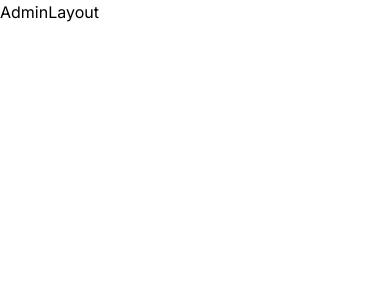
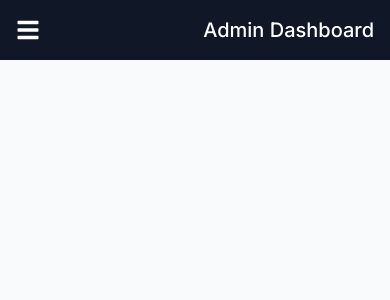
Before and after one commit to abenaya-se22003/Full_Stack_MERN_Project, a React (Vite) app in the folder frontend/: page /admin in a window 390 px wide. Shown: the top 300 px of the page. Built offline with nearby package versions, Linux system fonts and the light colour scheme; a web font is replaced by a local one.

Commit message:
implement AdminLayout with sidebar

```diff
--- a/frontend/src/components/Admin/AdminLayout.jsx
+++ b/frontend/src/components/Admin/AdminLayout.jsx
@@ -1,9 +1,34 @@
-import React from 'react'
+import { useState } from "react";
+import { FaBars, FaBoxOpen, FaClipboardList, FaUser, FaStore } from "react-icons/fa";
+import { Link, Outlet } from "react-router-dom";
 
-function AdminLayout() {
+const AdminLayout = () => {
+  const [isSidebarOpen, setIsSidebarOpen] = useState(false);
+
+  const toggleSidebar = () => {
+    setIsSidebarOpen(!isSidebarOpen);
+  };
+
   return (
-    <div>AdminLayout</div>
-  )
-}
+    <div className="min-h-screen flex flex-col md:flex-row relative">
+      {/* Mobile Toggle Button */}
+      <div className="flex md:hidden p-4 bg-gray-900 text-white z-20 items-center justify-between">
+        <button onClick={toggleSidebar}>
+          <FaBars size={24} />
+        </button>
+        <h1 className="ml-4 text-xl font-medium">Admin Dashboard</h1>
+      </div>
 
-export default AdminLayout
+      {/* --- Sidebar --- */}
+
+
+      {/* --- Main Content --- */}
+      <div className="flex-grow p-6 overflow-y-auto bg-gray-50">
+        {/* The Outlet is where different admin pages (Products, Orders, etc.) will appear */}
+        <Outlet />
+      </div>
+    </div>
+  );
+};
+
+export default AdminLayout;
--- /dev/null
+++ b/frontend/src/components/Admin/AdminSidebar.jsx
@@ -0,0 +1,9 @@
+import React from 'react'
+
+function AdminSidebar() {
+  return (
+    <div>AdminSidebar</div>
+  )
+}
+
+export default AdminSidebar
```
